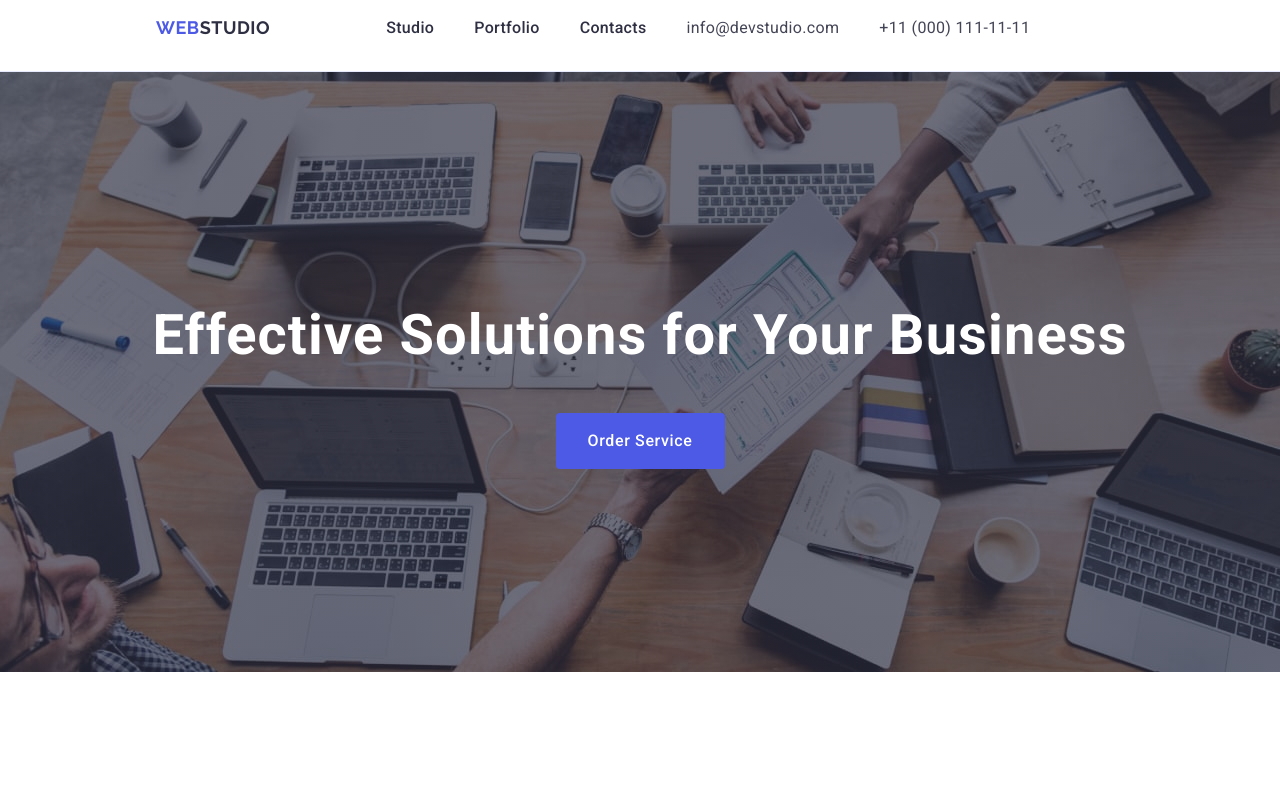
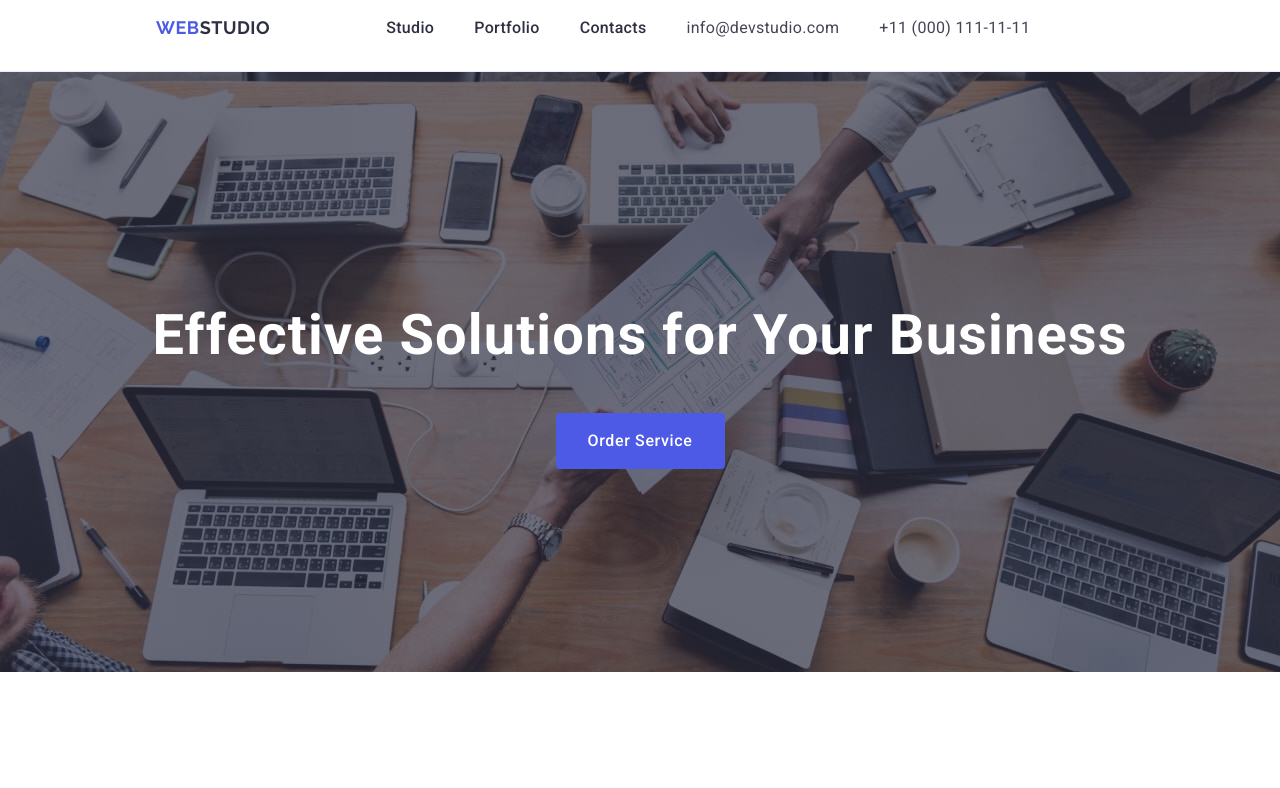
Before and after one commit to TamaraKarlova/goit-markup-hw-04, a plain HTML site: page index.html in a window 1280 px wide. Shown: the top 788 px of the page. Drawn offline with nearby package versions, Linux system fonts and the light colour scheme.

Commit message:
Update styles.css

```diff
--- a/css/styles.css
+++ b/css/styles.css
@@ -20,7 +20,6 @@ a {
         letter-spacing: 0.54px;
         text-transform: uppercase;
         margin-right: 76px;
-        position: relative;
 }
 .logo:hower {
     color: #404bbf;
@@ -47,6 +46,7 @@ color: #404bbf;
     line-height: 24px;
     letter-spacing: 0.32px;
     padding: 24px 0;
+    position: relative;
 }
 .header-nav-link:hover {
     color: #404bbf;
@@ -86,6 +86,7 @@ address {
 .adress-ul {
     display: flex;
     gap: 40px;
+    transition: color 250ms cubic-bezier(0.4, 0, 0.2, 1);
 }
 .solutions {
     background-color: #2E2F42;
@@ -106,6 +107,8 @@ address {
     background-size: cover;
     height: 600px;
     flex-shrink: 0;
+    max-width: 1440px;
+    background-position: center;
 }
 .btn {
     background-color: #4D5AE5;
@@ -122,6 +125,7 @@ address {
     border-radius: 4px;
     cursor: pointer;
     margin: 0 auto;
+    transition: background-color 250ms cubic-bezier(0.4, 0, 0.2, 1);
 }
 .btn:hover {
     background-color: #404BBF;
```
